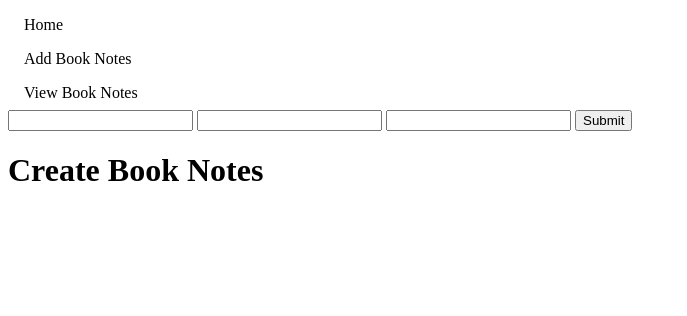
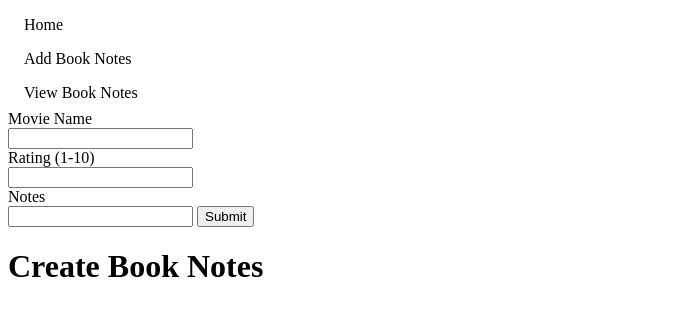
Before and after one commit to FrancisNdirangu/book_notes, a Node server app: page /index in a window 1280 px wide. Shown: the top 316 px of the page, without its empty margins (0-687 px from the left). Run offline with Node 20, Linux system fonts and the light colour scheme.

Commit message:
added labels for the input that the user will enter

```diff
--- a/public/styles.css
+++ b/public/styles.css
@@ -16,3 +16,7 @@ li a:hover {
     background-color: #555555;
     color: white;
 }
+
+label {
+    display: block;
+}
--- a/views/index.ejs
+++ b/views/index.ejs
@@ -13,8 +13,11 @@
             <li><a href="view">View Book Notes</a></li>
         </ul>
         <form action="/user-input" method="post" class="input-form">
+            <label for="movie_name">Movie Name</label>
             <input type="text" id="movie_name" name="bookInput" />
+            <label for="movie_rating">Rating (1-10)</label>
             <input type="text" id="movie_rating" name="bookRating" />
+            <label for="book-notes">Notes</label>
             <input type="text" id="book_notes" name=booknNotes"/>
             <button type="submit">Submit</button>
         </form>
```
